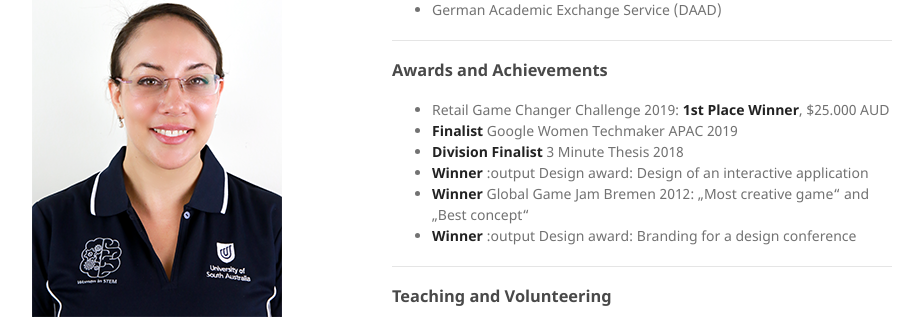
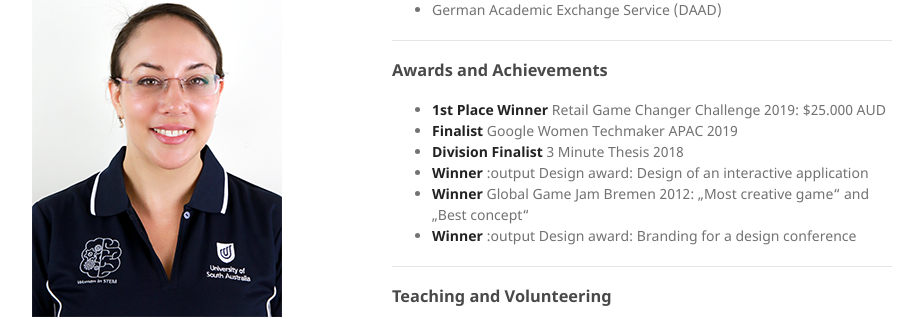
Before and after one commit to kiwicarolin/kiwicarolin.github.io, a Jekyll site: the page built from index.md, in a window 1280 px wide and 900 px high, scrolled down 2055 px. Shown: the part 160-479 px from the top of the window, without its empty margins (178-1101 px from the left). Built offline with Jekyll 4.4.1, drawn with Linux system fonts in a browser that asks for light colours; our own code applies the rules of GitHub Pages for plain Markdown files.

Commit message:
no message

```diff
--- a/index.md
+++ b/index.md
@@ -66,7 +66,7 @@ Mark Billinghurst, Alaeddin Nassani, and **Carolin Reichherzer**. 2014. Social p
 ***
 
 ### Awards and Achievements
-* Retail Game Changer Challenge 2019: **1st Place Winner**, $25.000 AUD
+* **1st Place Winner** Retail Game Changer Challenge 2019: $25.000 AUD
 * **Finalist** Google Women Techmaker APAC 2019
 * **Division Finalist** 3 Minute Thesis 2018
 * **Winner** :output Design award: Design of an interactive application
```
